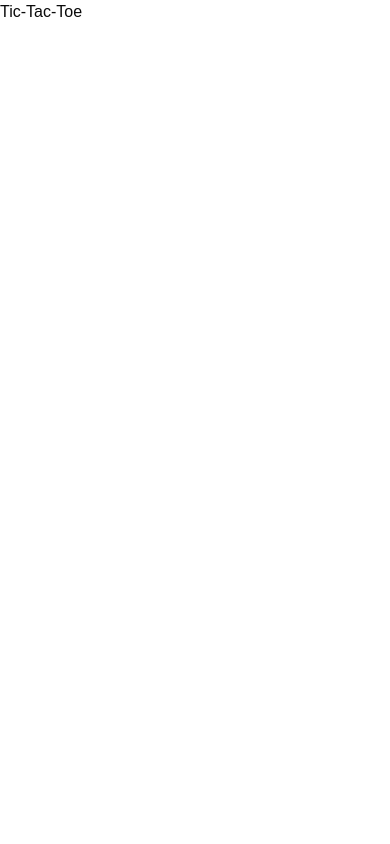
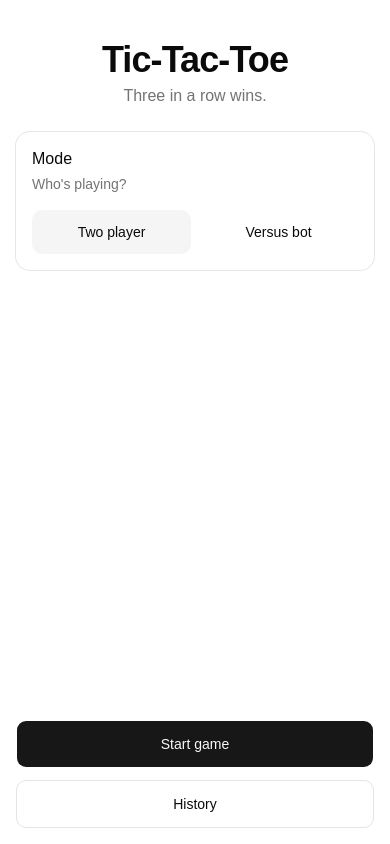
Before and after one commit to msforbes09/tic-tac-toe, a React (Vite) app: page / in a window 390 px wide. Built offline with nearby package versions, Linux system fonts and the light colour scheme.

Commit message:
feat: wire setup, game, and history screens in a mobile shell

```diff
--- a/src/App.tsx
+++ b/src/App.tsx
@@ -1,3 +1,37 @@
+import { useState } from 'react'
+import { AppShell } from '@/components/AppShell'
+import { GameScreen } from '@/components/GameScreen'
+import { HistorySheet } from '@/components/HistorySheet'
+import { SetupScreen } from '@/components/SetupScreen'
+import type { HistoryStorage } from '@/lib/history'
+import type { Settings } from '@/lib/types'
+
+const noopStorage: HistoryStorage = { getItem: () => null, setItem: () => {}, removeItem: () => {} }
+
+function browserStorage(): HistoryStorage {
+  try {
+    const s = window.localStorage
+    s.getItem('tic-tac-toe:probe')
+    return s
+  } catch {
+    return noopStorage
+  }
+}
+
+const storage = browserStorage()
+
 export default function App() {
-  return <h1>Tic-Tac-Toe</h1>
+  const [settings, setSettings] = useState<Settings | null>(null)
+  const [historyOpen, setHistoryOpen] = useState(false)
+
+  return (
+    <AppShell>
+      {settings ? (
+        <GameScreen settings={settings} storage={storage} onBack={() => setSettings(null)} />
+      ) : (
+        <SetupScreen onStart={setSettings} onOpenHistory={() => setHistoryOpen(true)} />
+      )}
+      <HistorySheet open={historyOpen} onOpenChange={setHistoryOpen} storage={storage} />
+    </AppShell>
+  )
 }
--- /dev/null
+++ b/src/components/AppShell.tsx
@@ -0,0 +1,18 @@
+import type { ReactNode } from 'react'
+
+// Phone-sized column on every viewport. On wide screens it sits centred on a muted backdrop.
+export function AppShell({ children }: { children: ReactNode }) {
+  return (
+    <div className="flex min-h-dvh justify-center bg-muted">
+      <main
+        className="flex min-h-dvh w-full max-w-[420px] flex-col bg-background px-4 sm:border-x"
+        style={{
+          paddingTop: 'max(1rem, env(safe-area-inset-top))',
+          paddingBottom: 'max(1rem, env(safe-area-inset-bottom))',
+        }}
+      >
+        {children}
+      </main>
+    </div>
+  )
+}
--- a/src/index.css
+++ b/src/index.css
@@ -128,3 +128,12 @@
     @apply font-sans;
     }
 }
+
+html, body, #root {
+  min-height: 100dvh;
+}
+
+body {
+  overscroll-behavior-y: none;
+  -webkit-tap-highlight-color: transparent;
+}
--- a/src/test/setup.ts
+++ b/src/test/setup.ts
@@ -2,6 +2,35 @@ import '@testing-library/jest-dom/vitest'
 import { cleanup } from '@testing-library/react'
 import { afterEach } from 'vitest'
 
+// Newer Node ships a built-in `localStorage` global (stable behind
+// --localstorage-file) that shadows jsdom's window.localStorage with a
+// non-functional stub when no file path is configured. Install a real
+// in-memory implementation unconditionally so tests that touch
+// window.localStorage work, without ever reading Node's lazy stub (which
+// itself emits a startup warning on first access).
+{
+  const store = new Map<string, string>()
+  const memoryStorage: Storage = {
+    get length() {
+      return store.size
+    },
+    clear: () => store.clear(),
+    getItem: (key) => (store.has(key) ? (store.get(key) as string) : null),
+    key: (index) => Array.from(store.keys())[index] ?? null,
+    removeItem: (key) => {
+      store.delete(key)
+    },
+    setItem: (key, value) => {
+      store.set(key, String(value))
+    },
+  }
+  Object.defineProperty(window, 'localStorage', {
+    value: memoryStorage,
+    writable: true,
+    configurable: true,
+  })
+}
+
 afterEach(() => {
   cleanup()
 })
```
Also changed, not shown: 1 other file (tests, documents, lock files or other folders).
